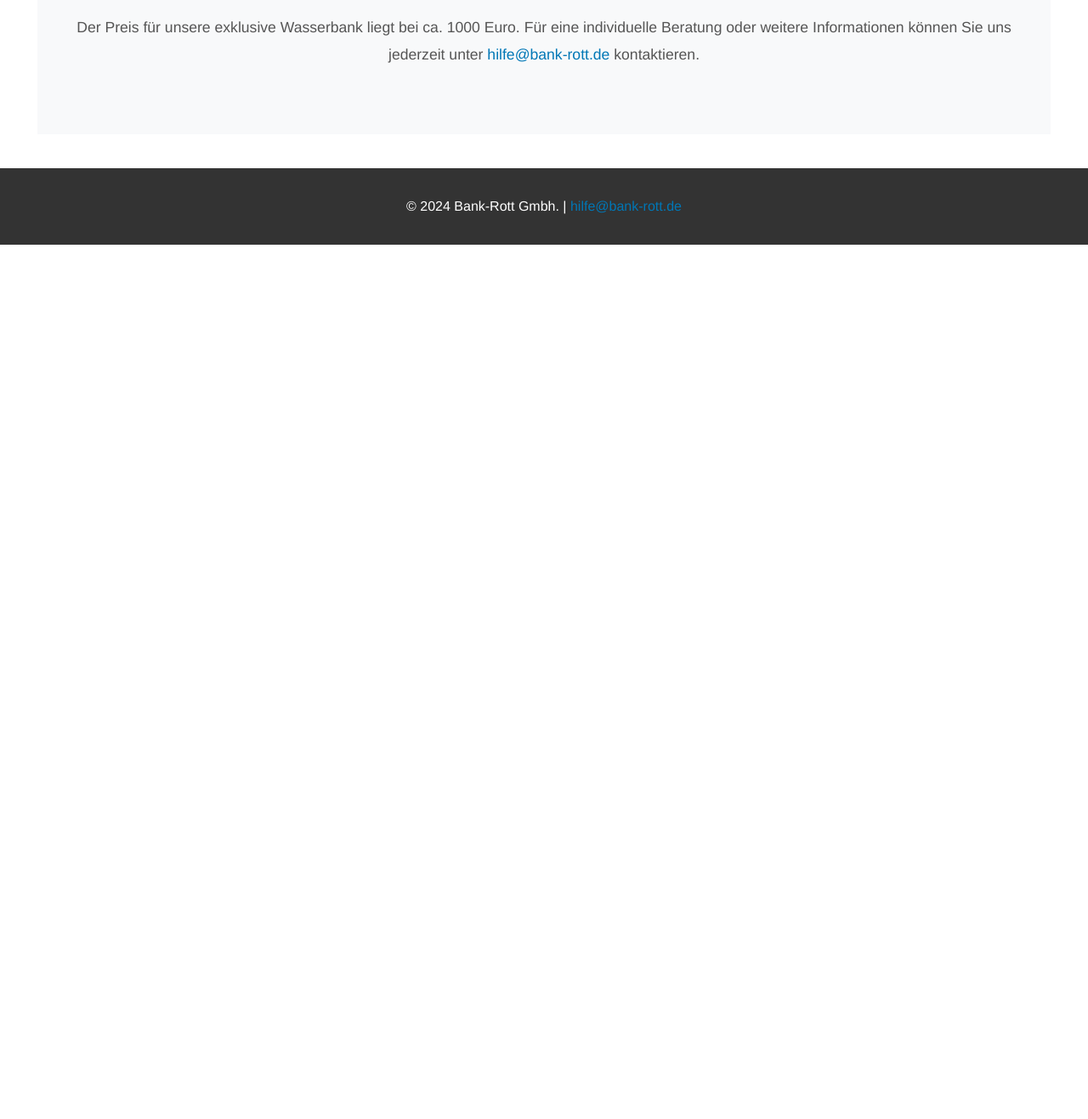
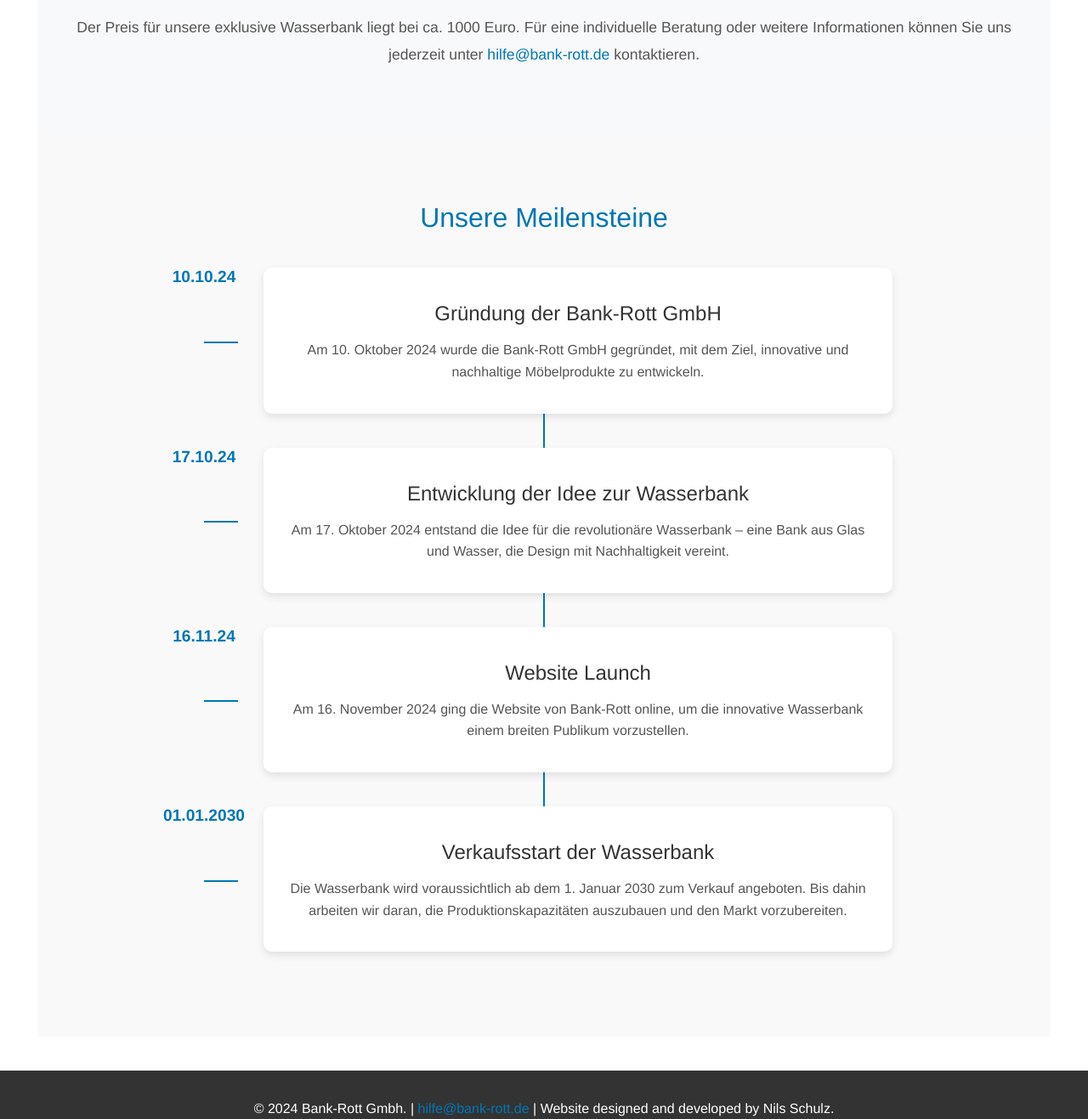
Before and after one commit to FrostByte02/Website, a plain HTML site: page index.html in a window 1280 px wide. Shown: the part 6938-8255 px from the top of the page at 85% size. Before the commit the page ends 7226 px from the top, so only its background shows below. Drawn offline with Linux system fonts and the light colour scheme.

Commit message:
Timeline

```diff
--- a/index.html
+++ b/index.html
@@ -368,9 +368,132 @@
         <p>Der Preis für unsere exklusive Wasserbank liegt bei ca. 1000 Euro. Für eine individuelle Beratung oder weitere Informationen können Sie uns jederzeit unter <a href="mailto:nils.schulz@gym-sarstedt.de">hilfe@bank-rott.de</a> kontaktieren.</p>
     </section>
 
+    <!-- Timeline Section -->
+<section id="timeline" class="timeline container">
+    <h2>Unsere Meilensteine</h2>
+    <div class="timeline-container">
+        <!-- Timeline Item 1 -->
+        <div class="timeline-item">
+            <div class="timeline-date">10.10.24</div>
+            <div class="timeline-content">
+                <h3>Gründung der Bank-Rott GmbH</h3>
+                <p>Am 10. Oktober 2024 wurde die Bank-Rott GmbH gegründet, mit dem Ziel, innovative und nachhaltige Möbelprodukte zu entwickeln.</p>
+            </div>
+        </div>
+        <!-- Timeline Item 2 -->
+        <div class="timeline-item">
+            <div class="timeline-date">17.10.24</div>
+            <div class="timeline-content">
+                <h3>Entwicklung der Idee zur Wasserbank</h3>
+                <p>Am 17. Oktober 2024 entstand die Idee für die revolutionäre Wasserbank – eine Bank aus Glas und Wasser, die Design mit Nachhaltigkeit vereint.</p>
+            </div>
+        </div>
+        <!-- Timeline Item 3 -->
+        <div class="timeline-item">
+            <div class="timeline-date">16.11.24</div>
+            <div class="timeline-content">
+                <h3>Website Launch</h3>
+                <p>Am 16. November 2024 ging die Website von Bank-Rott online, um die innovative Wasserbank einem breiten Publikum vorzustellen.</p>
+            </div>
+        </div>
+        <!-- Timeline Item 4 -->
+        <div class="timeline-item">
+            <div class="timeline-date">01.01.2030</div>
+            <div class="timeline-content">
+                <h3>Verkaufsstart der Wasserbank</h3>
+                <p>Die Wasserbank wird voraussichtlich ab dem 1. Januar 2030 zum Verkauf angeboten. Bis dahin arbeiten wir daran, die Produktionskapazitäten auszubauen und den Markt vorzubereiten.</p>
+            </div>
+        </div>
+    </div>
+</section>
+
+<!-- Timeline CSS -->
+<style>
+    /* Styling für den Zeitstrahl */
+    #timeline {
+        padding: 60px 20px;
+        background-color: #f9f9f9;
+        text-align: center;
+    }
+
+    #timeline h2 {
+        font-size: 2rem;
+        margin-bottom: 40px;
+        color: #0077b6;
+    }
+
+    .timeline-container {
+        position: relative;
+        max-width: 900px;
+        margin: 0 auto;
+    }
+
+    .timeline-item {
+        display: flex;
+        justify-content: flex-start;
+        margin-bottom: 40px;
+        position: relative;
+    }
+
+    .timeline-date {
+        font-size: 1.2rem;
+        font-weight: bold;
+        color: #0077b6;
+        margin-right: 20px;
+        text-align: center;
+        width: 100px;
+        position: relative;
+    }
+
+    .timeline-date::after {
+        content: '';
+        position: absolute;
+        left: 50%;
+        top: 50%;
+        height: 2px;
+        width: 40px;
+        background-color: #0077b6;
+        transform: translateY(50%);
+    }
+
+    .timeline-content {
+        background-color: #ffffff;
+        padding: 20px;
+        border-radius: 10px;
+        box-shadow: 0 4px 10px rgba(0, 0, 0, 0.1);
+        width: 100%;
+        max-width: 700px;
+    }
+
+    .timeline-content h3 {
+        font-size: 1.5rem;
+        margin-bottom: 10px;
+        color: #333;
+    }
+
+    .timeline-content p {
+        font-size: 1rem;
+        color: #555;
+        line-height: 1.6;
+    }
+
+    /* Styling für die vertikale Linie */
+    .timeline-container::before {
+        content: '';
+        position: absolute;
+        top: 0;
+        left: 50%;
+        width: 2px;
+        height: 100%;
+        background-color: #0077b6;
+        transform: translateX(-50%);
+    }
+</style>
+
+
     <!-- Footer -->
     <footer>
-        <p>© 2024 Bank-Rott Gmbh. | <a href="mailto:nils.schulz@gym-sarstedt.de">hilfe@bank-rott.de</a></p>
+        <p>© 2024 Bank-Rott Gmbh. | <a href="mailto:nils.schulz@gym-sarstedt.de">hilfe@bank-rott.de</a> | Website designed and developed by Nils Schulz.</p>
     </footer>
 
     <!-- JavaScript -->
```
